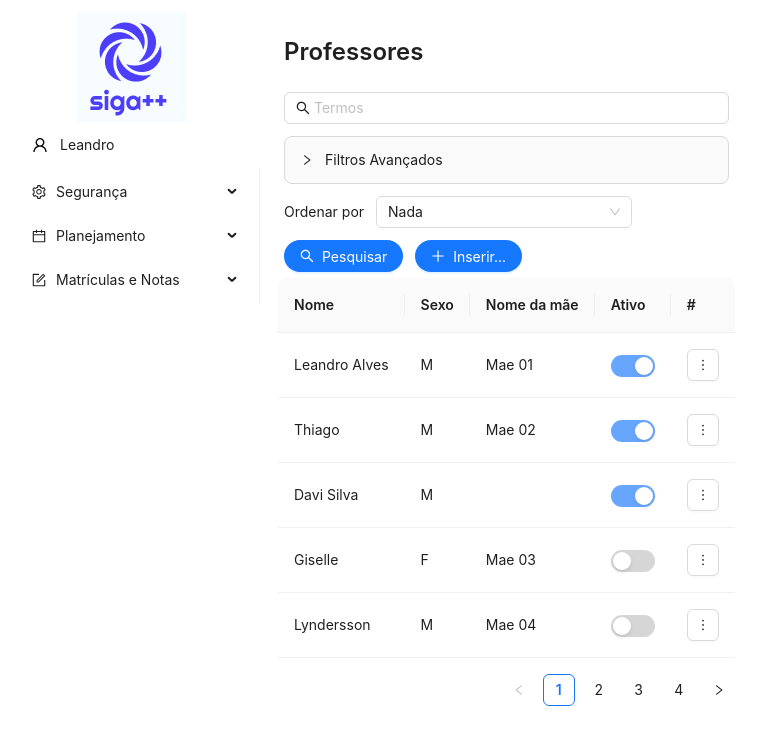
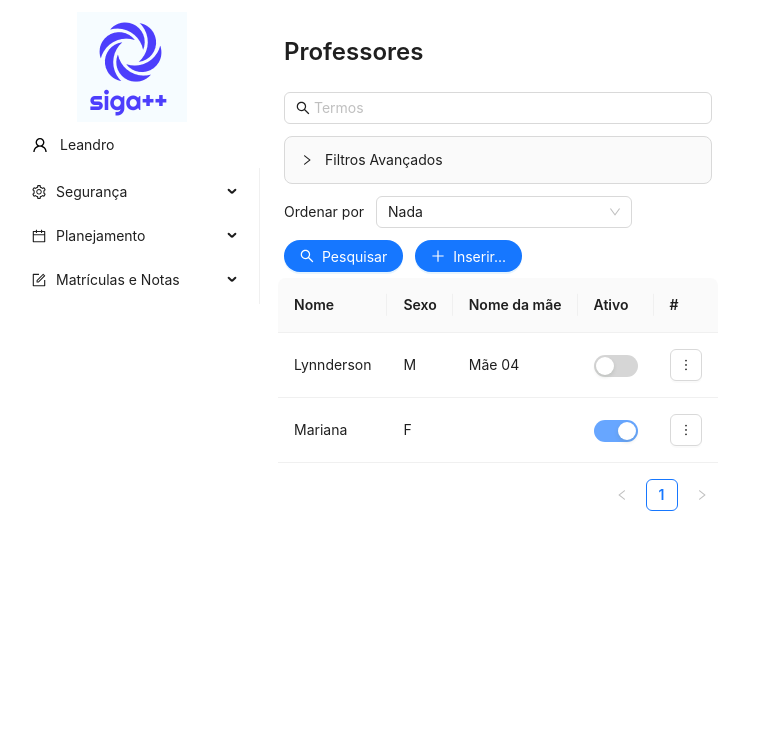
Before and after one commit to davicosta12/api-faculdade, a React (Create React App) app in the folder As_Mocapes/: page /professores in a window 1280 px wide. Shown: the top 744 px of the page, without its empty margins (8-774 px from the left). Built offline with nearby package versions, Linux system fonts and the light colour scheme.

Commit message:
refatorar sql e separar mock de alunos de professores

```diff
--- a/As_Mocapes/src/integrations/usuarios-index-state.ts
+++ b/As_Mocapes/src/integrations/usuarios-index-state.ts
@@ -12,25 +12,16 @@ const createMockedUsuario = (nome: string, ra: string, sexo: 'M' | 'F', nomeMae:
 }
 
 const UsuariosIndexState = {
-    usuariosApresentados: [
-        createMockedUsuario('Leandro Alves', '00000191', 'M', 'Mae 01', true),
-        createMockedUsuario('Thiago', '00000272', 'M', 'Mae 02', true),
+    alunos: [
+        createMockedUsuario('Thiago', '00000272', 'M', 'Mãe 02', true),
         createMockedUsuario('Davi Silva', '00000434', 'M', '', true),
-        createMockedUsuario('Giselle', '00000353', 'F', 'Mae 03', false),
-        createMockedUsuario('Lyndersson', '00000604', 'M', 'Mae 04', false),
+        createMockedUsuario('Giselle', '00000353', 'F', 'Mãe 03', false),
+        createMockedUsuario('Rogerio Skylab', '00000868', 'M', 'Mãe 05', true),
+        createMockedUsuario('Bill Gates', '00000515', 'M', 'Mãe 07', false),
+    ],
+    professores: [
+        createMockedUsuario('Lynnderson', '00000604', 'M', 'Mãe 04', false),
         createMockedUsuario('Mariana', '00000787', 'F', '', true),
-        createMockedUsuario('Rogerio Skylab', '00000868', 'M', 'Mae 05', true),
-        createMockedUsuario('Bill Gates', '00000515', 'M', 'Mae 07', false),
-        createMockedUsuario('Amongus Mulher', '00000949', 'F', 'Mae 06', false),
-        createMockedUsuario('Thiago', '00000272', 'M', 'Mae 02', true),
-        createMockedUsuario('Giselle', '00000353', 'F', 'Mae 03', false),
-        createMockedUsuario('Davi Silva', '00000434', 'M', '', true),
-        createMockedUsuario('Davi Silva', '00000434', 'M', '', true),
-        createMockedUsuario('Rogerio Skylab', '00000868', 'M', 'Mae 05', true),
-        createMockedUsuario('Mariana', '00000787', 'F', '', true),
-        createMockedUsuario('Bill Gates', '00000515', 'M', 'Mae 07', false),
-        // createMockedUsuario('Henrique', '', 'M', '', true),
-        // createMockedUsuario('Ednaldo Pereira', '', 'M', 'Mae Mock', true),
     ],
     estaCarregandoSePodeExcluir: false,
     podeExcluir: false
--- a/As_Mocapes/src/views/cursos/listaInscricoes/manter/CursosManter_Inscricoes_Manter.tsx
+++ b/As_Mocapes/src/views/cursos/listaInscricoes/manter/CursosManter_Inscricoes_Manter.tsx
@@ -29,7 +29,7 @@ function CursosManter_Inscricoes_Manter(props: { eAlteracao: boolean, onChangeTr
               style={{ width: 200 }}
               options={[
                 { value: '', label: 'Selecione...' },
-              ].concat(UsuariosIndexState.usuariosApresentados.map(x => {
+              ].concat(UsuariosIndexState.alunos.map(x => {
                 return { value: x.id + '', label: x.nome }
               }))}
 
@@ -48,7 +48,7 @@ function CursosManter_Inscricoes_Manter(props: { eAlteracao: boolean, onChangeTr
               style={{ width: 200 }}
               options={[
                 { value: '', label: 'Selecione...' },
-              ].concat(UsuariosIndexState.usuariosApresentados.map(x => {
+              ].concat(UsuariosIndexState.alunos.map(x => {
                 return { value: x.id + '', label: x.ra }
               }))}
 
--- a/As_Mocapes/src/views/ocupacoes/OcupacoesManter.tsx
+++ b/As_Mocapes/src/views/ocupacoes/OcupacoesManter.tsx
@@ -76,7 +76,7 @@ function OcupacoesManter(props: { eAlteracao: boolean }) {
     navigate(-1);
   }
 
-  let mockedTeachers = UsuariosIndexState.usuariosApresentados.map(x => ({ value: x.id + '', label: x.nome }) );
+  let mockedTeachers = UsuariosIndexState.professores.map(x => ({ value: x.id + '', label: x.nome }) );
   let mockedCourses = CursosIndexState.cursosApresentados.map(x => ({ value: x.id + '', label: x.nome }) );
 
   return (
--- a/As_Mocapes/src/views/usuarios/UsuariosIndex.tsx
+++ b/As_Mocapes/src/views/usuarios/UsuariosIndex.tsx
@@ -98,6 +98,8 @@ function UsuariosIndex(props: { siglaPerfil: LitPerfilSigla }) {
     //setUser(rowData);
     setIsExcluirModalOpen(true);
   }
+
+    let mockedUsuarios = props.siglaPerfil === 'A' ? UsuariosIndexState.alunos : UsuariosIndexState.professores;
 
   // Resultados e Paginaçao default
   const renderItensMais = (rowData: IResultadoUsuario) => {
@@ -236,10 +238,10 @@ function UsuariosIndex(props: { siglaPerfil: LitPerfilSigla }) {
 
         {isLoading ?
           <Spin /> :
-          <>{(windowWidth <= Constantes.WidthMaximoMobile && UsuariosIndexState.usuariosApresentados.length > 0) ?
+          <>{(windowWidth <= Constantes.WidthMaximoMobile && mockedUsuarios.length > 0) ?
             <>
               <Row>
-                {UsuariosIndexState.usuariosApresentados.map(xUsuario => <Col span={12} className="half-padding" key={xUsuario.id}>
+                {mockedUsuarios.map(xUsuario => <Col span={12} className="half-padding" key={xUsuario.id}>
                   <Card title={<div className="usuarios-index-botoes-modal">
                       <Dropdown menu={{ items: renderItensMais(xUsuario) }} placement="bottomRight" arrow={{ pointAtCenter: true }}>
                         <Button icon={<MoreOutlined />}></Button>
@@ -269,17 +271,17 @@ function UsuariosIndex(props: { siglaPerfil: LitPerfilSigla }) {
                 </Col>)}
               </Row>
               <div className='usuarios-index-botoes-modal'>
-                <Pagination total={UsuariosIndexState.usuariosApresentados.length} defaultCurrent={1} />
+                <Pagination total={mockedUsuarios.length} defaultCurrent={1} />
               </div>
             </> : <>{
-              UsuariosIndexState.usuariosApresentados.length > 0 ?
+              mockedUsuarios.length > 0 ?
               <DataTable
                 handleRowKey={(course: any) => course.id}
-                dataSource={UsuariosIndexState.usuariosApresentados}
+                dataSource={mockedUsuarios}
                 columns={columns}
                 getData={(_page: number | undefined, _perPage: number | undefined) => {}}
                 setDataResult={null}
-                totalCount={UsuariosIndexState.usuariosApresentados.length}
+                totalCount={mockedUsuarios.length}
                 pagination
                 isLoading={false}
                 /> :
--- a/As_Mocapes/src/views/usuarios/UsuariosManter.tsx
+++ b/As_Mocapes/src/views/usuarios/UsuariosManter.tsx
@@ -166,7 +166,7 @@ function UsuariosManter(props: { siglaPerfil: LitPerfilSigla, eAlteracao: boolea
                   />
                 </div>
 
-                <div className="half-padding">
+                {(!(props.eMinhaConta ?? false)) && <div className="half-padding">
                   <Field
                     label="Ativo"
                     name="b_E_Ativo"
@@ -175,7 +175,7 @@ function UsuariosManter(props: { siglaPerfil: LitPerfilSigla, eAlteracao: boolea
                     checked={props.eAlteracao ? values.b_E_Ativo : true}
                     component={FinalInputLogical}
                   />
-                </div>
+                </div>}
                 <div className="half-padding">
                   <Field
                     label="E-mail"
```
Also changed, not shown: 2 other files (tests, documents, lock files or other folders).
